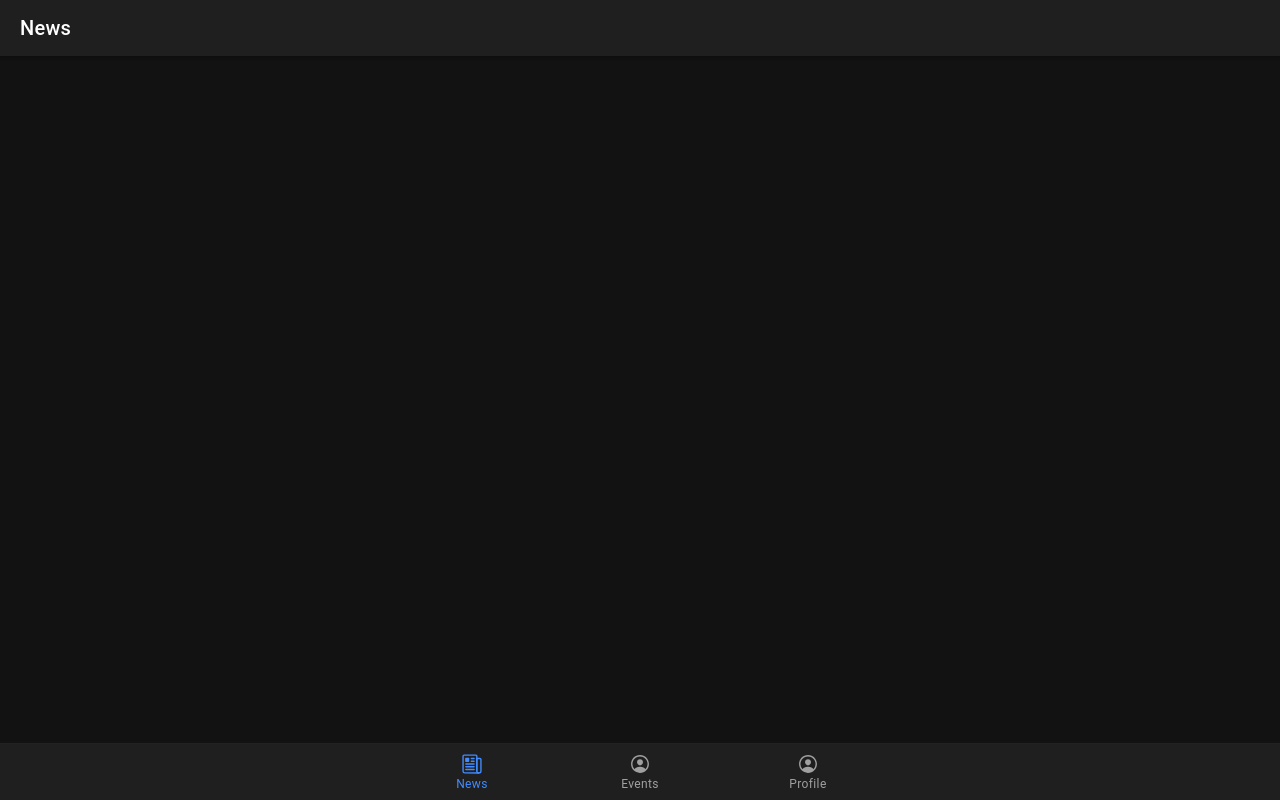
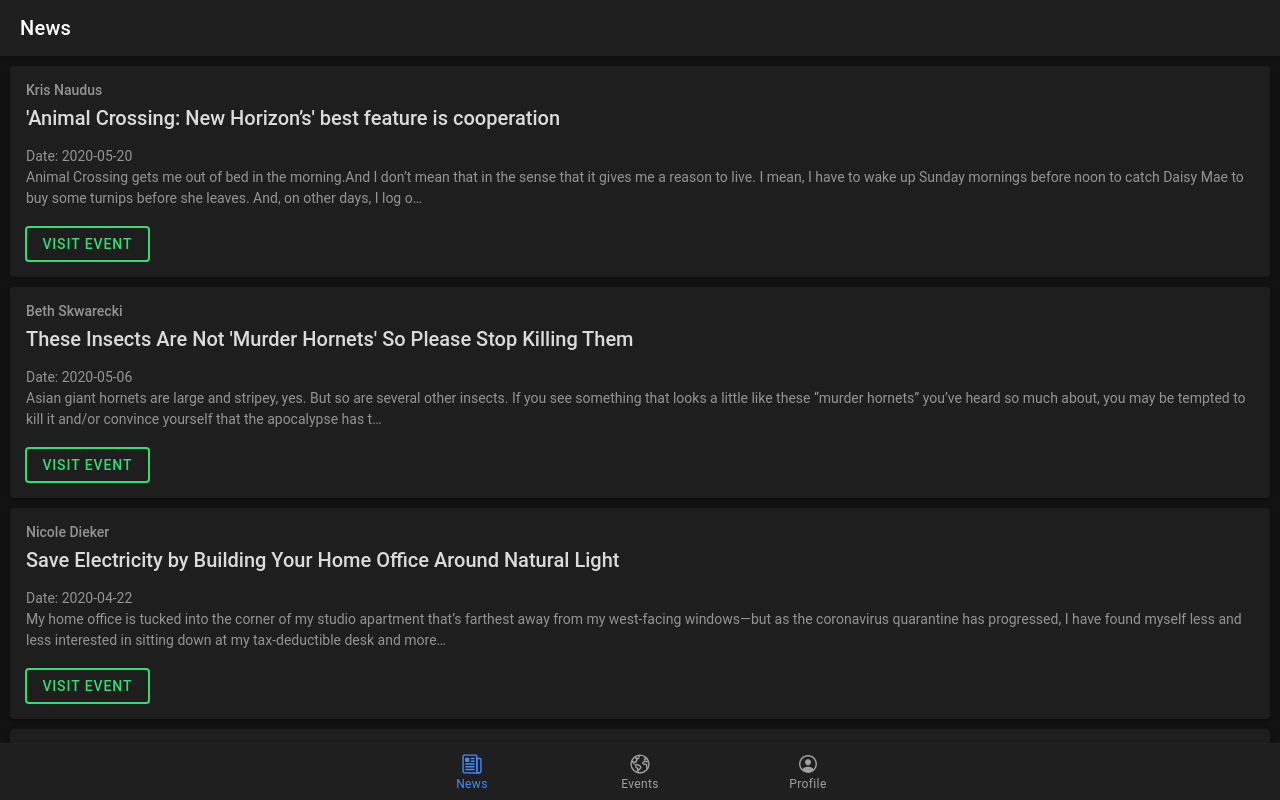
Before and after one commit to myOhana/MyNatur.Space, a React (Create React App) app: page /news in a window 1280 px wide. Built offline with nearby package versions, Linux system fonts and the light colour scheme.

Commit message:
news page made...ui changes lefy

```diff
--- a/package.json
+++ b/package.json
@@ -15,6 +15,7 @@
     "@types/react-dom": "^16.9.4",
     "@types/react-router": "^5.1.4",
     "@types/react-router-dom": "^5.1.3",
+    "axios": "^0.19.2",
     "ionicons": "^5.0.0",
     "react": "^16.13.0",
     "react-dom": "^16.13.0",
--- a/src/App.js
+++ b/src/App.js
@@ -13,6 +13,7 @@ import { IonReactRouter } from "@ionic/react-router";
 import {
   newspaperOutline,
   personCircleOutline,
+  earthOutline
 } from "ionicons/icons";
 import News from "./pages/Tabs/News";
 import Events from "./pages/Tabs/Events";
@@ -59,7 +60,7 @@ const App = () => {
               <IonLabel>News</IonLabel>
             </IonTabButton>
             <IonTabButton tab="events" href="/events">
-              <IonIcon icon={personCircleOutline} />
+              <IonIcon icon={earthOutline} />
               <IonLabel>Events</IonLabel>
             </IonTabButton>
             <IonTabButton tab="profile" href="/profile">
--- /dev/null
+++ b/src/components/NewsCard/NewsCard.js
@@ -0,0 +1,38 @@
+import React from "react";
+import {
+  IonCard,
+  IonCardHeader,
+  IonCardSubtitle,
+  IonCardContent,
+  IonCardTitle,
+  IonButton,
+} from "@ionic/react";
+import "../Card/Card.css";
+
+const NewsCard = ({ author, title, url, publishedAt, description }) => {
+  return (
+    <IonCard>
+      <IonCardHeader>
+        <IonCardSubtitle>{author}</IonCardSubtitle>
+        <IonCardTitle>{title}</IonCardTitle>
+      </IonCardHeader>
+
+      <IonCardContent>
+        Date: {publishedAt}
+        <br />
+        {description}
+      </IonCardContent>
+      <IonButton
+        className="button"
+        color="success"
+        fill="outline"
+        target="_blank"
+        href={url}
+      >
+        Visit Event
+      </IonButton>
+    </IonCard>
+  );
+};
+
+export default NewsCard;
--- /dev/null
+++ b/src/components/Newslist/Newslist.js
@@ -0,0 +1,33 @@
+import React from 'react';
+import NewsCard from '../NewsCard/NewsCard';
+
+
+const Newslist = ({newsinfo}) => {
+    return (
+        <div > {
+            newsinfo.map((article, i) => {
+                return <NewsCard key = {
+                    i
+                }
+                author = {
+                    newsinfo[i].author
+                }
+                title = {
+                    newsinfo[i].title
+                }
+                publishedAt = {
+                    newsinfo[i].publishedAt
+                }
+                description = {
+                    newsinfo[i].description
+                }
+                url = {
+                    newsinfo[i].url
+                }
+                />
+            })
+        } </div>
+    )
+}
+
+export default Newslist;
--- /dev/null
+++ b/src/newsinfo.js
@@ -0,0 +1,28 @@
+export const newsinfo = [
+    {
+        author:"Kris Naudus",
+        title:"'Animal Crossing: New Horizon’s' best feature is cooperation",
+        description:"Animal Crossing gets me out of bed in the morning.And I don’t mean that in the sense that it gives me a reason to live. I mean, I have to wake up Sunday mornings before noon to catch Daisy Mae to buy some turnips before she leaves. And, on other days, I log o…",
+        url:"https://www.engadget.com/animal-cross-new-horizons-two-month-review-143541385.html",
+        publishedAt:"2020-05-20",
+    },
+    {
+        author:"Beth Skwarecki",
+        title:"These Insects Are Not 'Murder Hornets' So Please Stop Killing Them",
+        description:"Asian giant hornets are large and stripey, yes. But so are several other insects. If you see something that looks a little like these “murder hornets” you’ve heard so much about, you may be tempted to kill it and/or convince yourself that the apocalypse has t…","url":"https://lifehacker.com/these-insects-are-not-murder-hornets-so-please-stop-kil-1843293983","publishedAt":"2020-05-06",
+    },
+    {
+        author:"Nicole Dieker",
+        title:"Save Electricity by Building Your Home Office Around Natural Light",
+        description:"My home office is tucked into the corner of my studio apartment that’s farthest away from my  west-facing windows—but as the coronavirus quarantine has progressed, I have found myself less and less interested in sitting down at my tax-deductible desk and more…",
+        url:"https://lifehacker.com/save-electricity-by-building-your-home-office-around-na-1843001112",
+        publishedAt:"2020-04-22"
+    },
+    {
+        author:"Beth Skwarecki",
+        title:"What to Do If You Find a Baby Bird",
+        description:"Every spring, the trees and bushes fill with nests, and those nests fill up with baby birds. If you find a baby bird, and it’s not in a nest, it doesn’t necessarily need your help. Here’s what you need to know. Read more...",
+        url:"https://lifehacker.com/what-to-do-if-you-find-a-baby-bird-1843547313",
+        publishedAt:"2020-05-19"
+    }
+]
--- a/src/pages/Tabs/News.js
+++ b/src/pages/Tabs/News.js
@@ -3,8 +3,11 @@ import {
   IonHeader,
   IonPage,
   IonTitle,
-    IonToolbar
+  IonToolbar,
+  IonContent,
 } from "@ionic/react";
+import Newslist from "../../components/Newslist/Newslist";
+import {newsinfo} from '../../newsinfo';
 
 const News = () => {
  return (
@@ -14,8 +17,12 @@ const News = () => {
             <IonTitle>News</IonTitle>
           </IonToolbar>
         </IonHeader>
+        <IonContent fullscreen>
+          <Newslist newsinfo={newsinfo} />
+        </IonContent>
       </IonPage>
     );
-};
+  }
+
 
 export default News;
```
Also changed, not shown: 1 other file (tests, documents, lock files or other folders). Lines whose indentation alone changed are shown as unchanged.
